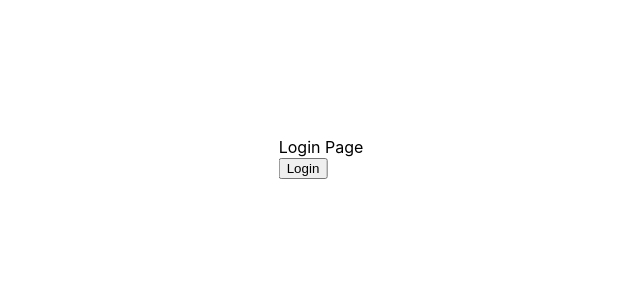
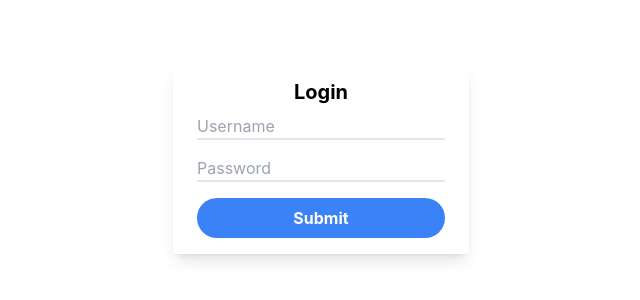
Before and after one commit to Krithik-Shailesh/first-app, a Next.js app: page / in a window 1280 px wide. Shown: the part 242-542 px from the top of the page, without its empty margins (319-959 px from the left). Built offline with nearby package versions, Linux system fonts and the light colour scheme.

Commit message:
designed the login-page

```diff
--- a/package.json
+++ b/package.json
@@ -13,7 +13,10 @@
     "react-dom": "17.0.2"
   },
   "devDependencies": {
+    "autoprefixer": "^10.4.2",
     "eslint": "8.7.0",
-    "eslint-config-next": "12.0.8"
+    "eslint-config-next": "12.0.8",
+    "postcss": "^8.4.5",
+    "tailwindcss": "^3.0.15"
   }
 }
--- a/pages/_app.js
+++ b/pages/_app.js
@@ -1,4 +1,5 @@
 import '../styles/globals.css'
+import 'tailwindcss/tailwind.css'
 
 function MyApp({ Component, pageProps }) {
   return <Component {...pageProps} />
--- a/pages/index.js
+++ b/pages/index.js
@@ -5,16 +5,52 @@ import signInStyles from '../styles/Signin.module.css'
 
 export default function Home() {
   const route = useRouter();
+
+  const verify = async (event) => {
+    const username = event.target.username.value
+    const password = event.target.password.value
+
+    console.log(username+ "   " + password)
+
+    route.push('/home')
+  }
+
   return (
+    <div className={signInStyles.primaryContainer}>
+      <div className="max-w-xs my-2 overflow-hidden rounded shadow-lg">
+      <div className="px-6 py-4 justify-between">
+        <div className="mb-2 text-xl font-bold text-center">Login</div>
+        <form className="flex flex-col">
+          <input
+            className="mb-4 border-b-2"
+            id="username"
+            name="username"
+            type="text"
+            placeholder='Username'
+            autoComplete="username"
+            required
+          />
+          <input
+            className="mb-4 border-b-2"
+            id="password"
+            name="password"
+            placeholder='Password'
+            type="password"
+            autoComplete="password"
+            required
+          />
+          <button
+            type="submit"
+            className="px-4 py-2 font-bold text-white bg-blue-500 rounded-full hover:bg-blue-700"
+            onClick={verify}
+          >
+            Submit
+          </button>
+        </form>
+      </div>
+      </div>
+      </div>
 
-    <div className={signInStyles.primaryContainer}>
-      Login Page
-      <div>
-        <button onClick={() => {route.push('/verifyotp')}}>
-        Login
-        </button>
-      </div>
-    </div>
 
   )
 }
--- /dev/null
+++ b/postcss.config.js
@@ -0,0 +1,6 @@
+module.exports = {
+  plugins: {
+    tailwindcss: {},
+    autoprefixer: {},
+  },
+}
--- a/styles/globals.css
+++ b/styles/globals.css
@@ -1,3 +1,6 @@
+@tailwind base;
+@tailwind components;
+@tailwind utilities;
 html,
 body {
   padding: 0;
--- /dev/null
+++ b/tailwind.config.js
@@ -0,0 +1,10 @@
+module.exports = {
+  content: [
+    "./pages/**/*.{js,ts,jsx,tsx}",
+    "./components/**/*.{js,ts,jsx,tsx}",
+  ],
+  theme: {
+    extend: {},
+  },
+  plugins: [],
+}
```
Also changed, not shown: 1 other file (tests, documents, lock files or other folders).
